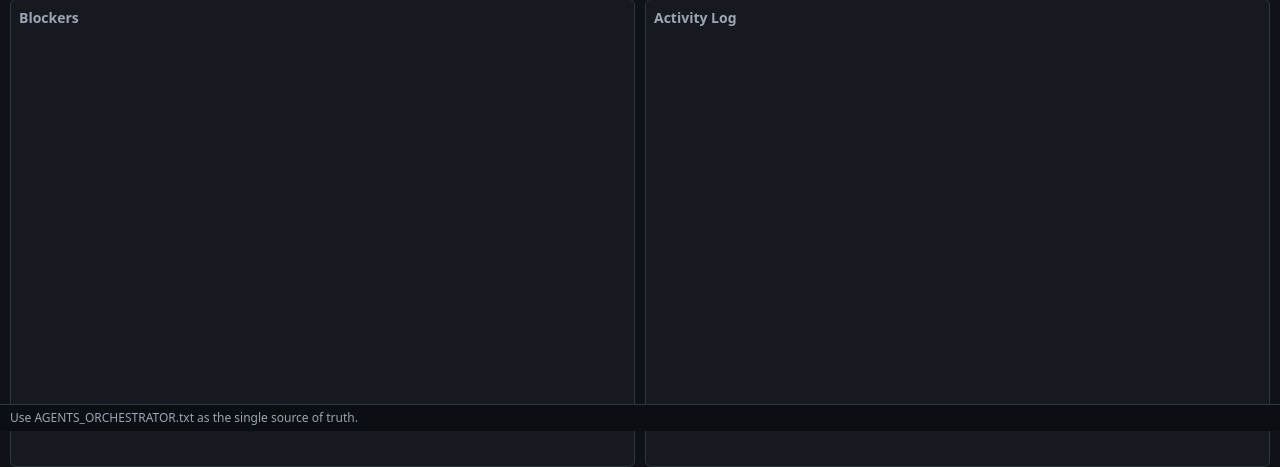
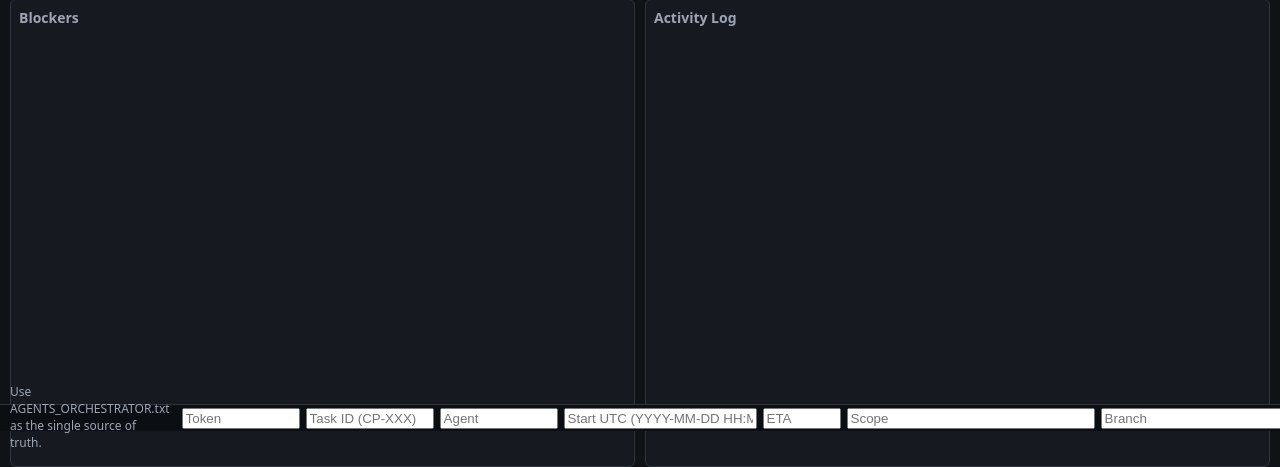
Before and after one commit to kickenV/proof, a Flask app: page / in a window 1280 px wide. Shown: the part 369-836 px from the top of the page. Run offline with Flask 3, Linux system fonts and the light colour scheme; some libraries are stand-ins or nearby versions.

Commit message:
CP-011: add guarded /api/claim and footer claim form; document token usage

```diff
--- a/chefsplan-mvp/AGENTS_ORCHESTRATOR.txt
+++ b/chefsplan-mvp/AGENTS_ORCHESTRATOR.txt
@@ -218,6 +218,18 @@ Blockers
 (Empty)
 
 Activity Log (append-only; newest at top)
+>>> BEGIN WORKBLOCK CP-011 | Agent=Orchestrator | UTC=2025-09-05 01:00 | Files=[orchestrator_gui/app.py,orchestrator_gui/templates/index.html,orchestrator_gui/README.md] | Branch=feature/CP-011-orchestrator-gui
+Plan:
+- Add guarded write endpoint /api/claim with token; footer claim form to append Active Claims lines
+Validation:
+- POST requires ORCH_WRITE_TOKEN; duplicate claims rejected; panels live-update
+Commands:
+- set ORCH_WRITE_TOKEN and run app; submit a test claim
+Notes:
+- Write access is optional and guarded; AGENTS_ORCHESTRATOR.txt remains the source of truth
+Next:
+- A-DEVOPS to add requirements.txt and a Windows startup script
+>>> END WORKBLOCK CP-011 | Agent=Orchestrator | UTC=2025-09-05 01:05 | Result=PASS | Artifacts=[/api/claim, footer form] | Next=requirements.txt & startup script
 >>> BEGIN WORKBLOCK CP-011 | Agent=Orchestrator | UTC=2025-09-05 00:45 | Files=[orchestrator_gui/**,AGENTS_ORCHESTRATOR.txt] | Branch=feature/CP-011-orchestrator-gui
 Plan:
 - Seed minimal Flask + Socket.IO GUI to visualize orchestrator sections; Windows-friendly
--- a/chefsplan-mvp/orchestrator_gui/app.py
+++ b/chefsplan-mvp/orchestrator_gui/app.py
@@ -3,7 +3,7 @@ import threading
 import time
 from pathlib import Path
 
-from flask import Flask, render_template
+from flask import Flask, render_template, request, jsonify
 from flask_socketio import SocketIO
 
 
@@ -48,6 +48,66 @@ def create_app():
     def index():
         return render_template("index.html")
 
+    def insert_claim_line(full_text: str, line: str) -> str:
+        start = full_text.find("Active Claims")
+        if start == -1:
+            raise ValueError("Active Claims section not found")
+        blk_start = full_text.find("Blockers", start)
+        if blk_start == -1:
+            raise ValueError("Blockers section not found after Active Claims")
+        claims_section = full_text[start:blk_start]
+        # Remove placeholder line if present
+        placeholder = "(Empty"
+        if placeholder in claims_section:
+            claims_section = claims_section.replace("(Empty — agents must add entries here before starting work)", "").rstrip() + "\n"
+        # Ensure a newline after the header
+        header_end = claims_section.find("\n")
+        if header_end == -1:
+            header_end = len(claims_section)
+        before = full_text[:start]
+        after = full_text[blk_start:]
+        # Keep the section title and any existing lines, then append the new claim line
+        normalized = claims_section.rstrip() + ("\n" if not claims_section.endswith("\n") else "")
+        if not normalized.endswith("\n"):
+            normalized += "\n"
+        updated_section = normalized + line.strip() + "\n"
+        return before + updated_section + after
+
+    @app.post("/api/claim")
+    def api_claim():
+        token = os.environ.get("ORCH_WRITE_TOKEN")
+        data = request.get_json(silent=True) or {}
+        provided = data.get("token", "")
+        if not token or provided != token:
+            return jsonify({"ok": False, "error": "unauthorized"}), 401
+        task_id = (data.get("taskId") or "").strip()
+        agent = (data.get("agent") or "").strip()
+        start_utc = (data.get("startUtc") or "").strip()
+        eta = (data.get("eta") or "").strip()
+        scope = (data.get("scope") or "").strip()
+        branch = (data.get("branch") or "").strip()
+        # Basic validation
+        if not task_id.startswith("CP-"):
+            return jsonify({"ok": False, "error": "invalid taskId"}), 400
+        if not agent or not start_utc or not eta or not scope or not branch:
+            return jsonify({"ok": False, "error": "missing fields"}), 400
+
+        # Check for existing claim on the same Task ID
+        full_text = read_orchestrator_file()
+        sections = parse_sections(full_text)
+        if task_id in sections.get("active_claims", ""):
+            return jsonify({"ok": False, "error": "task already claimed"}), 409
+        line = f"{task_id} | {agent} | {start_utc} | {eta} | {scope} | {branch}"
+        try:
+            updated = insert_claim_line(full_text, line)
+            ORCH_FILE.write_text(updated, encoding="utf-8")
+        except Exception as e:
+            return jsonify({"ok": False, "error": str(e)}), 500
+
+        # Notify clients
+        socketio.emit("orchestrator_update", parse_sections(updated))
+        return jsonify({"ok": True})
+
     def watcher():
         last_mtime = 0.0
         while True:
--- a/chefsplan-mvp/orchestrator_gui/templates/index.html
+++ b/chefsplan-mvp/orchestrator_gui/templates/index.html
@@ -25,7 +25,7 @@
       <div class="pill">ChefsPlan Orchestrator</div>
       <div class="muted">Live view of Task Board, Active Claims, Blockers, and Activity Log</div>
     </div>
-    <div class="grid">
+  <div class="grid">
       <div class="panel">
         <p class="title">Task Board</p>
         <pre id="task_board"></pre>
@@ -35,8 +35,8 @@
         <pre id="active_claims"></pre>
       </div>
       <div class="panel">
-        <p class="title">Blockers</p>
-        <pre id="blockers"></pre>
+    <p class="title">Blockers</p>
+    <pre id="blockers"></pre>
       </div>
       <div class="panel">
         <p class="title">Activity Log</p>
@@ -56,5 +56,43 @@
         }
       });
     </script>
+    <script>
+      // Minimal claim form injected in footer for now
+      const footer = document.querySelector('.footer');
+      const form = document.createElement('form');
+      form.style.display = 'flex';
+      form.style.alignItems = 'center';
+      form.style.gap = '6px';
+      form.innerHTML = `
+        <input placeholder="Token" name="token" style="width:110px" required />
+        <input placeholder="Task ID (CP-XXX)" name="taskId" style="width:120px" required />
+        <input placeholder="Agent" name="agent" style="width:110px" required />
+        <input placeholder="Start UTC (YYYY-MM-DD HH:MM)" name="startUtc" style="width:185px" required />
+        <input placeholder="ETA" name="eta" style="width:70px" required />
+        <input placeholder="Scope" name="scope" style="width:240px" required />
+        <input placeholder="Branch" name="branch" style="width:220px" required />
+        <button type="submit">Claim</button>
+      `;
+      footer.appendChild(form);
+      form.addEventListener('submit', async (e) => {
+        e.preventDefault();
+        const fd = new FormData(form);
+        const payload = Object.fromEntries(fd.entries());
+        try{
+          const res = await fetch('/api/claim', {
+            method: 'POST', headers: { 'Content-Type': 'application/json' },
+            body: JSON.stringify(payload)
+          });
+          const data = await res.json();
+          if (!data.ok) {
+            alert('Claim failed: ' + (data.error || 'unknown'));
+          } else {
+            form.reset();
+          }
+        } catch (err){
+          alert('Network error');
+        }
+      });
+    </script>
   </body>
 </html>
```
Also changed, not shown: chefsplan-mvp/orchestrator_gui/README.md.
